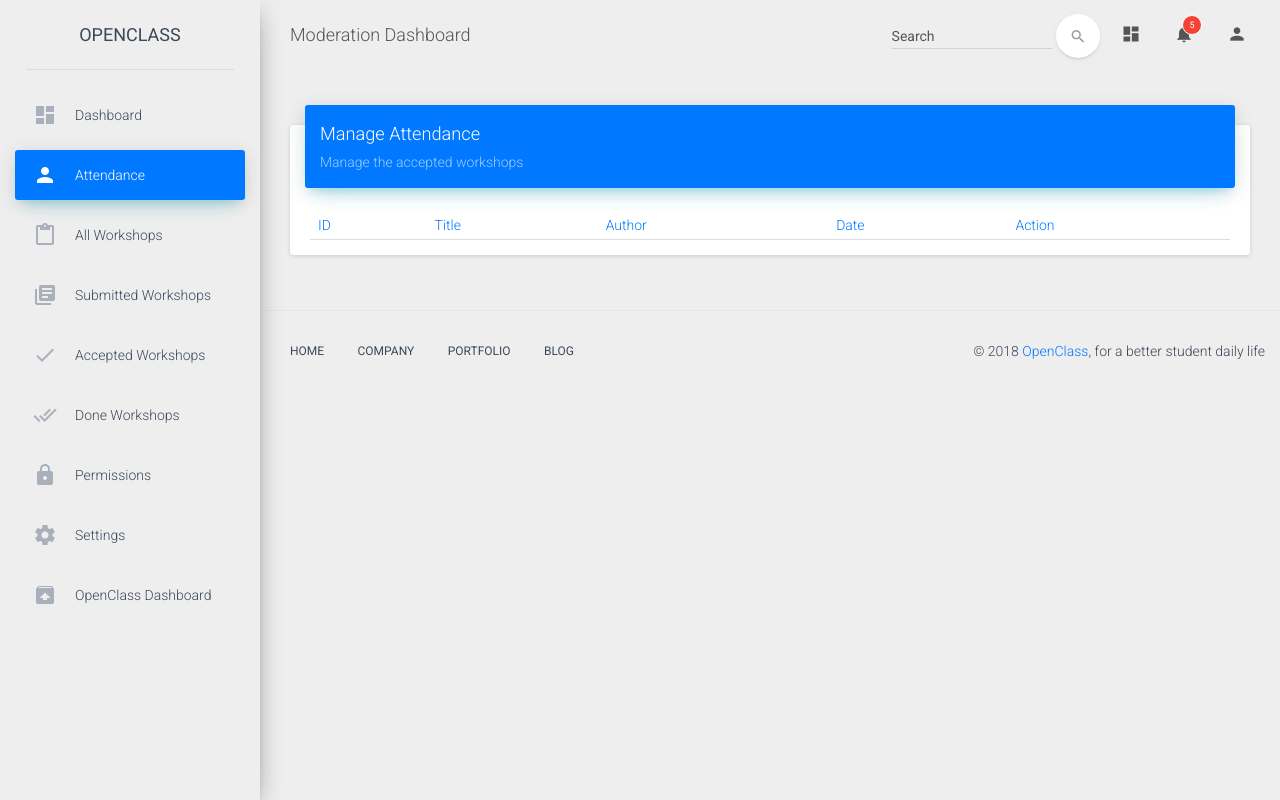
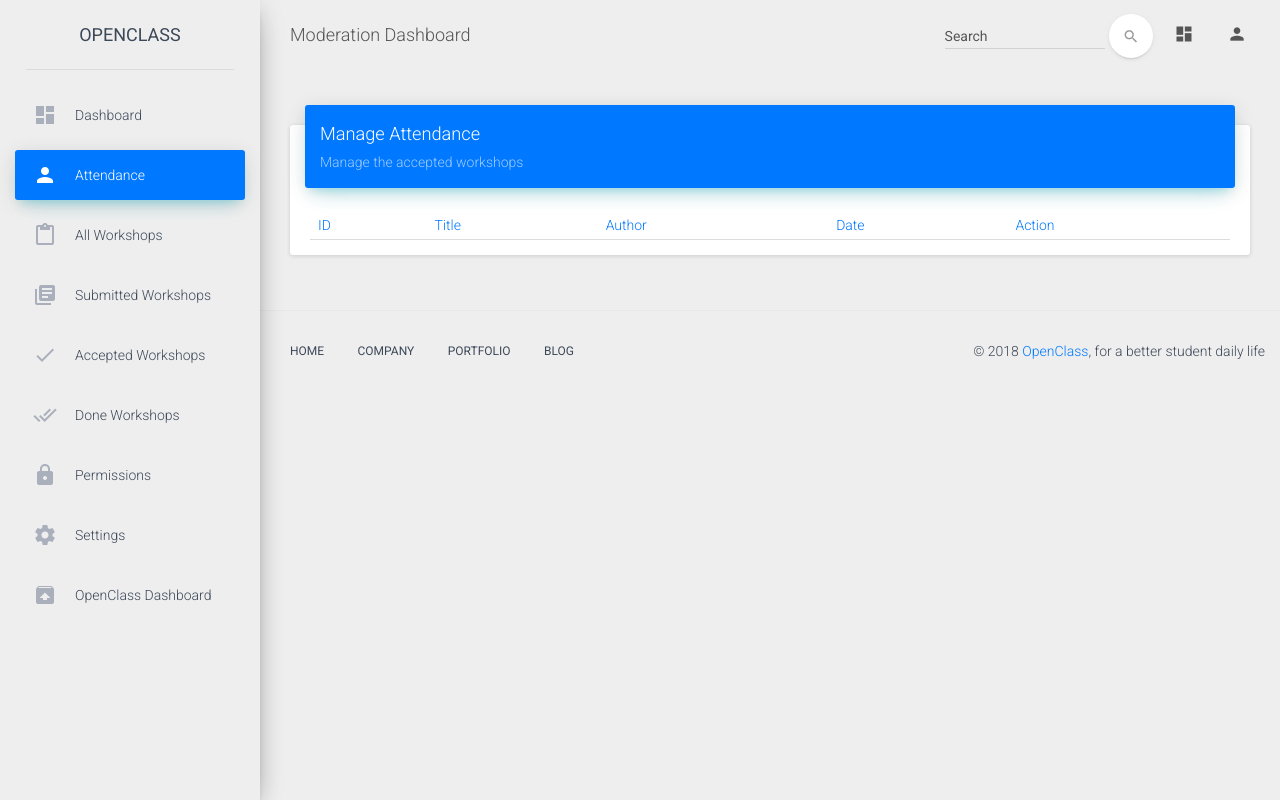
Before and after one commit to youben11/open-class, a Django app: page /moderation/attendance/ in a window 1280 px wide. Run offline with Django 3.2, Linux system fonts and the light colour scheme; the visitor is signed in with stand-in values (Sample User, id 1); data that the repository does not hold is empty; some libraries are stand-ins or nearby versions.

Commit message:
Moderation_Header: Changed the links and removed the notifications

```diff
--- a/OpenClass/openclass/templates/openclass/moderation_base.html
+++ b/OpenClass/openclass/templates/openclass/moderation_base.html
@@ -130,40 +130,23 @@
             <div class="collapse navbar-collapse">
               <ul class="nav navbar-nav navbar-right">
                 <li>
-                  <a href="#pablo" class="dropdown-toggle" data-toggle="dropdown">
+                  <a href="#" class="dropdown-toggle" data-toggle="dropdown">
                     <i class="material-icons">dashboard</i>
                     <p class="hidden-lg hidden-md">Dashboard</p>
                   </a>
                 </li>
                 <li class="dropdown">
                   <a href="#" class="dropdown-toggle" data-toggle="dropdown">
-                    <i class="material-icons">notifications</i>
-                    <span class="notification">5</span>
-                    <p class="hidden-lg hidden-md">Notifications</p>
+                    <i class="material-icons">person</i>
                   </a>
                   <ul class="dropdown-menu">
-                    <li>
-                      <a href="#">Mike John responded to your email</a>
-                    </li>
-                    <li>
-                      <a href="#">You have 5 new tasks</a>
-                    </li>
-                    <li>
-                      <a href="#">You're now friend with Andrew</a>
-                    </li>
-                    <li>
-                      <a href="#">Another Notification</a>
-                    </li>
-                    <li>
-                      <a href="#">Another One</a>
-                    </li>
+                    <li><a href="{% url 'openclass:upcoming_workshops_list' %}">Upcoming Workshops</a></li>
+                    <li><a href="{% url 'openclass:submit_workshop' %}">Submit a workshop</a></li>
+                    <li><a href="{% url 'openclass:members_list' %}">Members</a></li>
+                    <li><a href="#0">Animators</a></li>
+                    <li><a href="{% url 'openclass:user_settings' %}">Settings</a></li>
+                    <li><a href="#0">Logout</a></li>
                   </ul>
-                </li>
-                <li>
-                  <a href="#pablo" class="dropdown-toggle" data-toggle="dropdown">
-                    <i class="material-icons">person</i>
-                    <p class="hidden-lg hidden-md">Profile</p>
-                  </a>
                 </li>
               </ul>
               <form class="navbar-form navbar-right" role="search">
```
